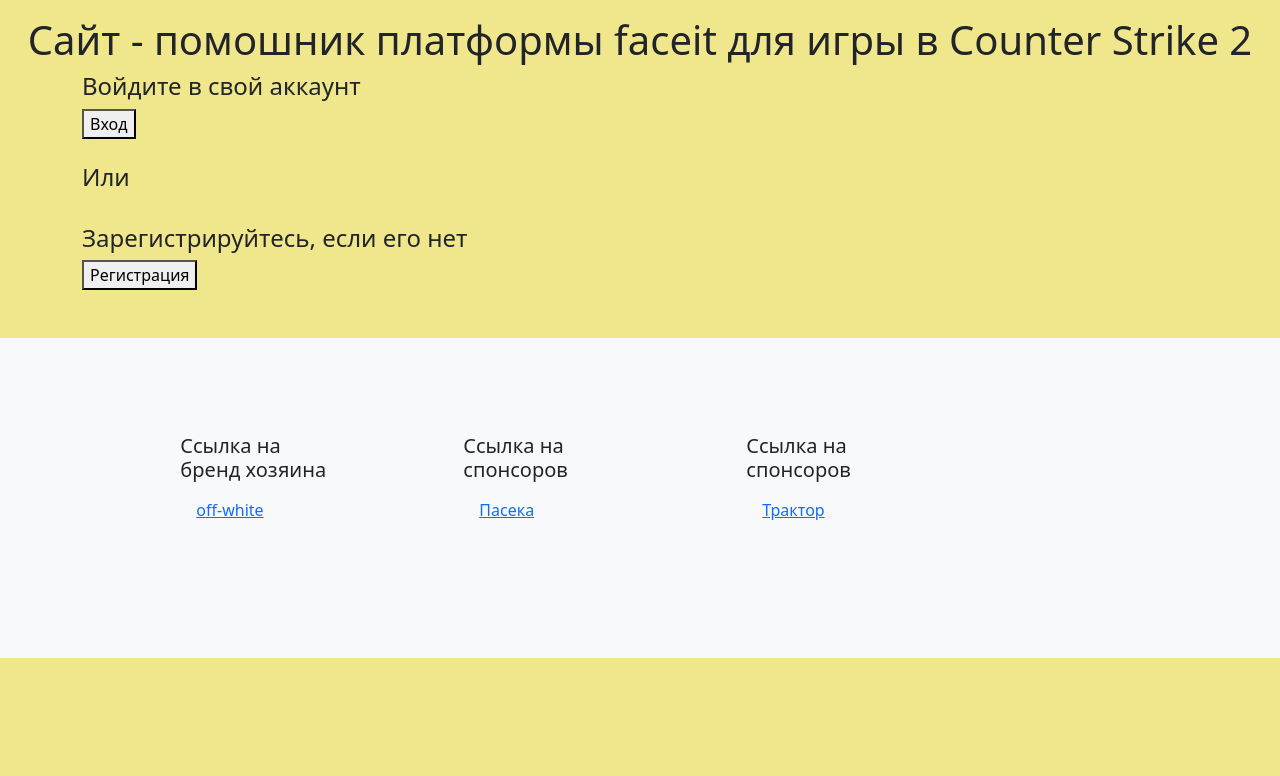
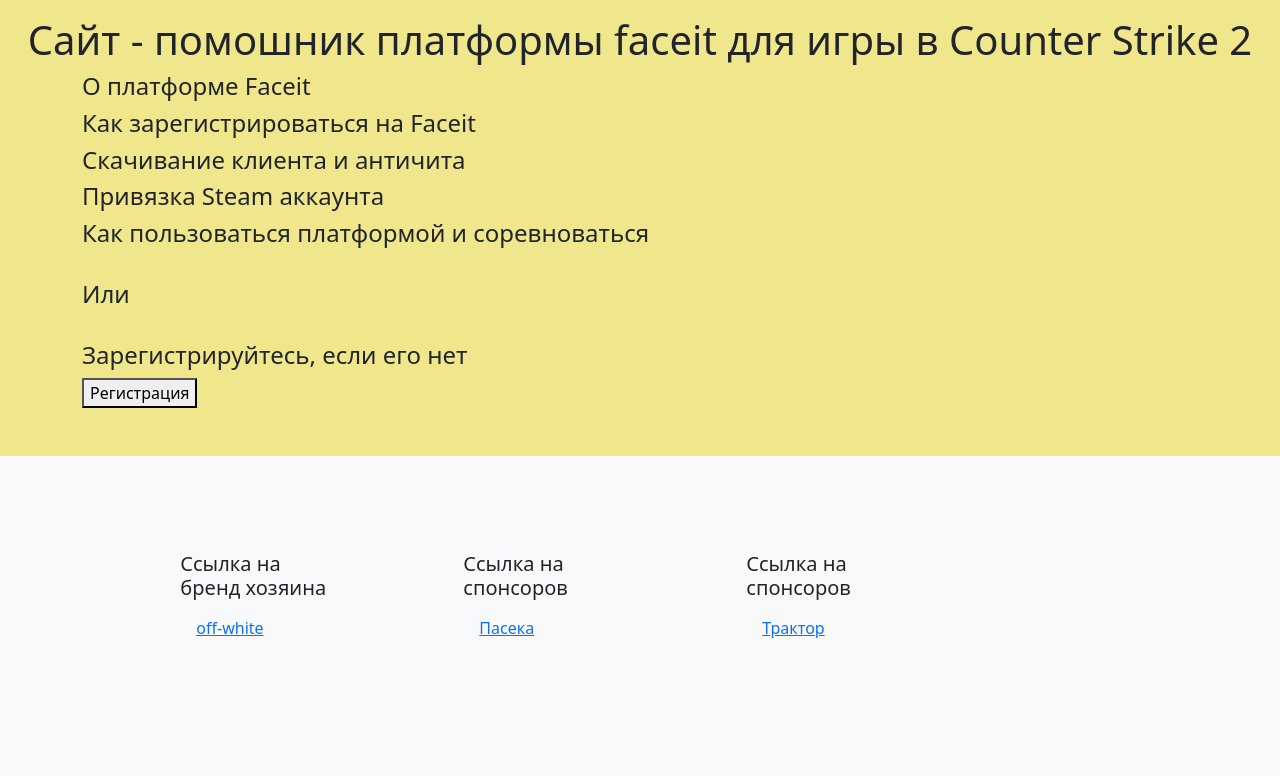
Before and after one commit to Andrey0Semenov/faceit, a Flask app: page / in a window 1280 px wide; the page is wider, and only the part inside the window is pictured. Shown: the part 72-848 px from the top of that part. Before the commit the page ends 730 px from the top of that part, so only its background shows below. Run offline with Flask 2, Linux system fonts and the light colour scheme.

Commit message:
Update start_page.html

```diff
--- a/templates/start_page.html
+++ b/templates/start_page.html
@@ -34,10 +34,12 @@
 </header>
 <h1 align="center">Сайт - помошник платформы faceit для игры в Counter Strike 2</h1>
 <div class="container">
-    <h4>Войдите в свой аккаунт</h4>
-    <form action="/login" method="get" target="_blank">
-    <button type="submit">Вход</button>
-    </form>
+    <h4>О платформе Faceit</h4>
+    <h4>Как зарегистрироваться на Faceit</h4>
+    <h4>Скачивание клиента и античита</h4>
+    <h4>Привязка Steam аккаунта</h4>
+    <h4>Как пользоваться платформой и соревноваться</h4>
+
     <br>
     <h4>Или</h4>
     <br>
```
